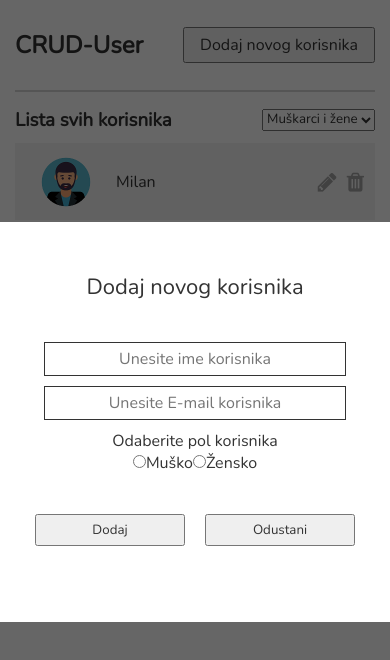
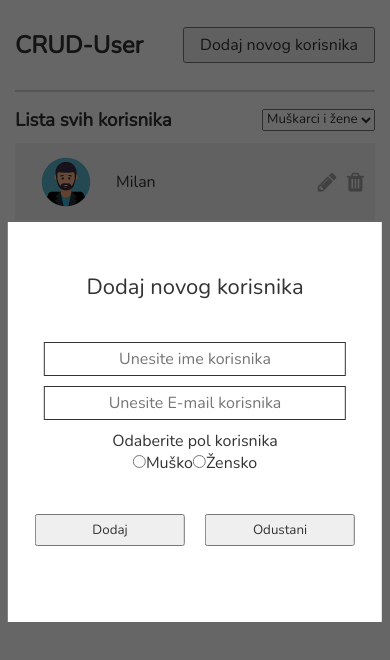
Before and after one commit to milanpanin/crud-user, a React (Create React App) app: page / in a window 390 px wide. Both pictures are taken after a click on the button "Dodaj novog korisnika". Shown: the top 660 px of the page. Built offline with nearby package versions, Linux system fonts and the light colour scheme; the HTML template or start-up script is replaced by a standard one.

Commit message:
Responsive modal

```diff
--- a/src/components/modal/modal.css
+++ b/src/components/modal/modal.css
@@ -6,7 +6,7 @@
     height: 100%;
     background: rgba(0, 0, 0, 0.6);
     text-align: center;
-  }
+}
 
 .modal-main {
     position:fixed;
@@ -56,3 +56,10 @@
     width: 150px;
     margin: 0 10px;
 }
+
+
+@media only screen and (max-width: 530px) {
+    .modal-main {
+        width: 96%;
+    }
+}
--- a/src/components/navigation/navigation.jsx
+++ b/src/components/navigation/navigation.jsx
@@ -12,6 +12,7 @@ const Navigation = (props) => {
     const hideModal = () => setModal(false);
 
     const handlerAddUser = () => {
+        if(name && email && gender){
             let newUserObj = {
                 id: Math.random(),
                 gender: gender,
@@ -25,6 +26,11 @@ const Navigation = (props) => {
             setEmail("");
             setGender("");
         }
+        else{
+            alert("Popunite sva polja!");
+        }
+
+    }
 
     return (
         <nav className="navigation">
@@ -34,9 +40,8 @@ const Navigation = (props) => {
             <Modal show={modal} handleClose={hideModal}>
                 <p className="modal-header">Dodaj novog korisnika</p>
                 <form className="modal-form">
-                    <input type="text" className="modal-form-input-name" value={name} onChange={e => setName(e.target.value)} placeholder="Unesite ime korisnika"/>
-                    <input type="email" className="modal-form-input-email" value={email} onChange={e => setEmail(e.target.value)} placeholder="Unesite E-mail korisnika" />
-
+                    <input type="text" maxLength="12" className="modal-form-input-name" value={name} onChange={e => setName(e.target.value)} placeholder="Unesite ime korisnika" required/>
+                    <input type="email" maxLength="25" className="modal-form-input-email" value={email} onChange={e => setEmail(e.target.value)} placeholder="Unesite E-mail korisnika" required/>
                     <label className="modal-form-label">Odaberite pol korisnika</label>
                     <div className="modal-form-radio" onChange={e => setGender(e.target.value)}>
                         <input type="radio" name="pol" value="m" />
```
Lines whose indentation alone changed are shown as unchanged.
